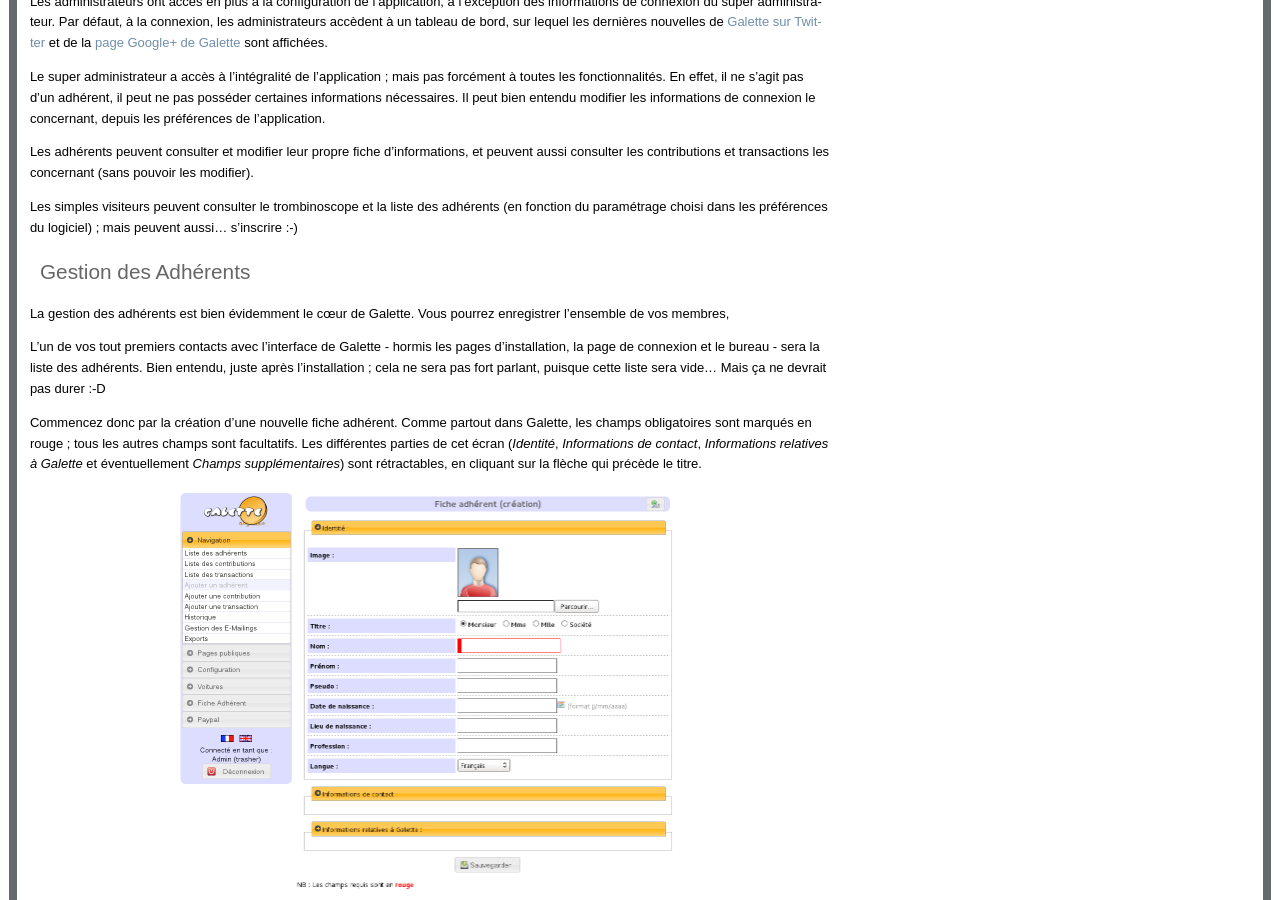
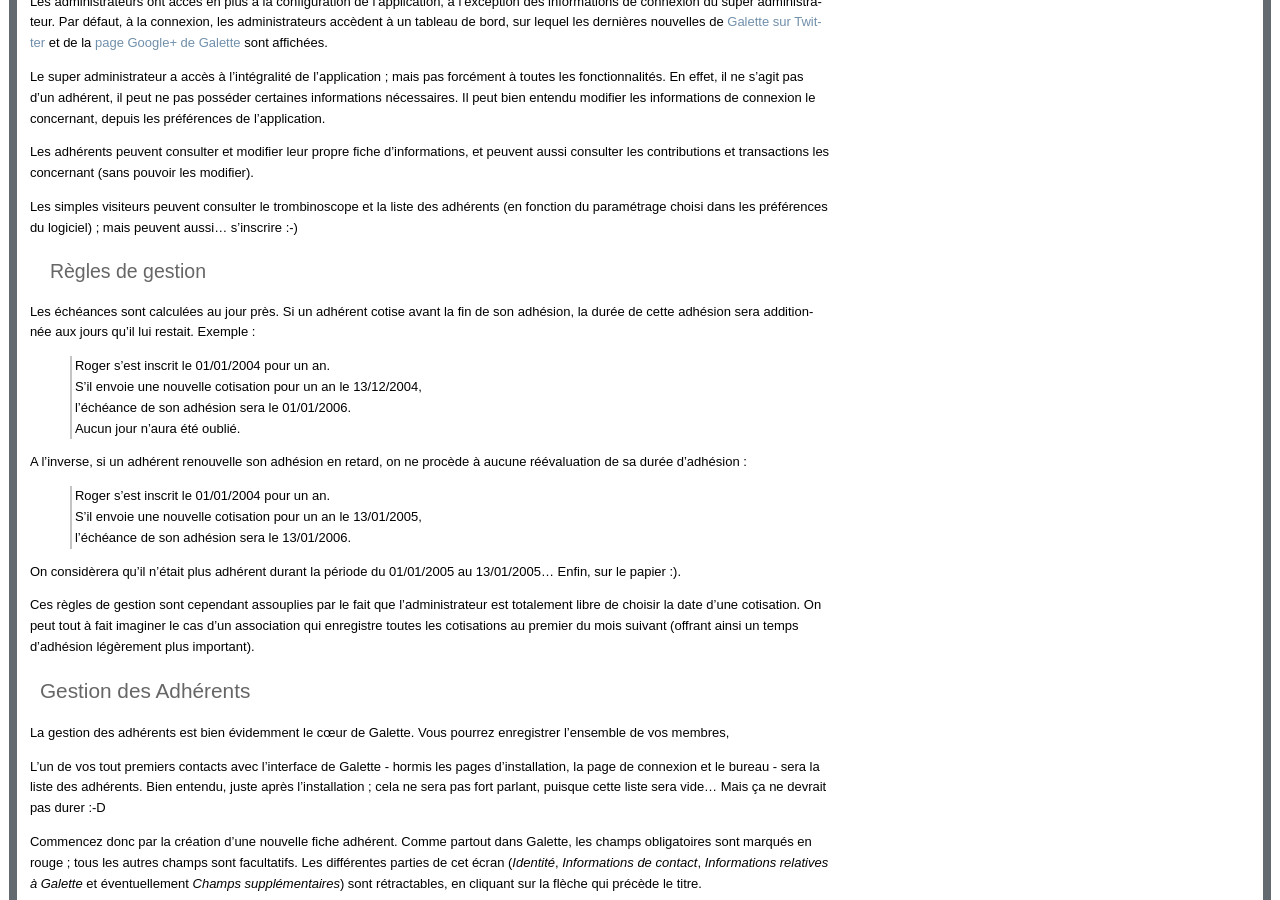
Before and after one commit to galette/galettedoc, a Sphinx documentation site: the page built from source/usermanual/index.rst, in a window 1280 px wide and 900 px high, scrolled down 1168 px. Built offline with Sphinx 7.4.7, drawn with Linux system fonts in a browser that asks for light colours.

Commit message:
Ajout des règles de gestion récupérées sur le wiki

```diff
--- a/source/usermanual/index.rst
+++ b/source/usermanual/index.rst
@@ -47,6 +47,26 @@
 Les adhérents peuvent consulter et modifier leur propre fiche d'informations, et peuvent aussi consulter les contributions et transactions les concernant (sans pouvoir les modifier).
 
 Les simples visiteurs peuvent consulter le trombinoscope et la liste des adhérents (en fonction du paramétrage choisi dans les préférences du logiciel) ; mais peuvent aussi... s'inscrire :-)
+
+Règles de gestion
+=================
+
+Les échéances sont calculées au jour près. Si un adhérent cotise avant la fin de son adhésion, la durée de cette adhésion sera additionnée aux jours qu'il lui restait. Exemple :
+
+ | Roger s'est inscrit le 01/01/2004 pour un an.
+ | S'il envoie une nouvelle cotisation pour un an le 13/12/2004,
+ | l'échéance de son adhésion sera le 01/01/2006.
+ | Aucun jour n'aura été oublié.
+
+A l'inverse, si un adhérent renouvelle son adhésion en retard, on ne procède à aucune réévaluation de sa durée d'adhésion :
+
+ | Roger s'est inscrit le 01/01/2004 pour un an.
+ | S'il envoie une nouvelle cotisation pour un an le 13/01/2005,
+ | l'échéance de son adhésion sera le 13/01/2006.
+
+On considèrera qu'il n'était plus adhérent durant la période du 01/01/2005 au 13/01/2005... Enfin, sur le papier :).
+
+Ces règles de gestion sont cependant assouplies par le fait que l'administrateur est totalement libre de choisir la date d'une cotisation. On peut tout à fait imaginer le cas d'un association qui enregistre toutes les cotisations au premier du mois suivant (offrant ainsi un temps d'adhésion légèrement plus important).
 
 *********************
 Gestion des Adhérents
```
